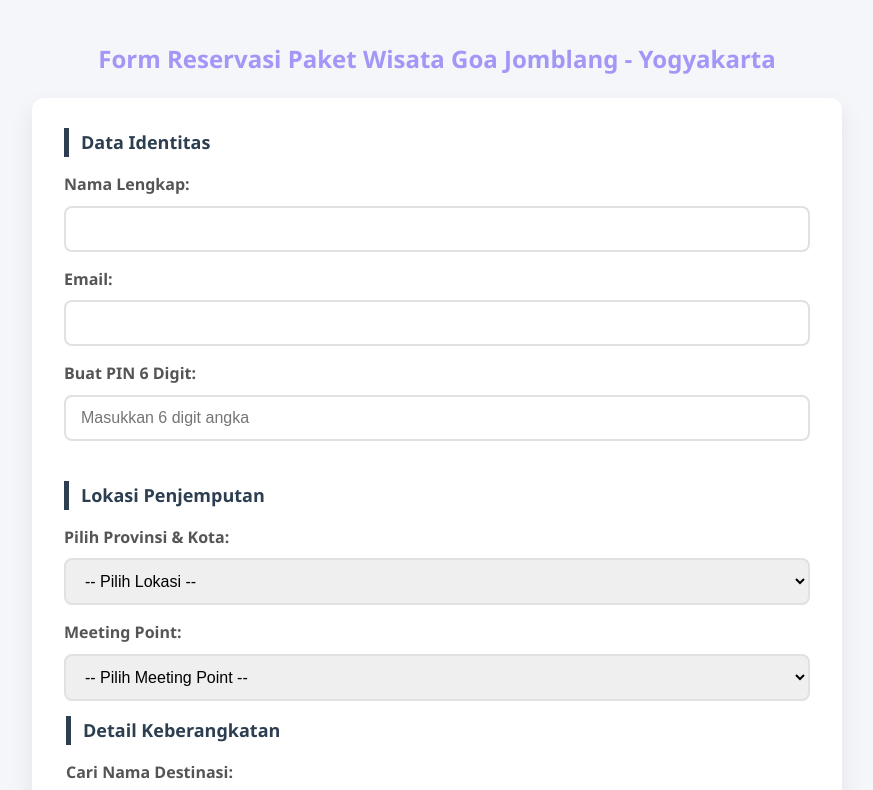
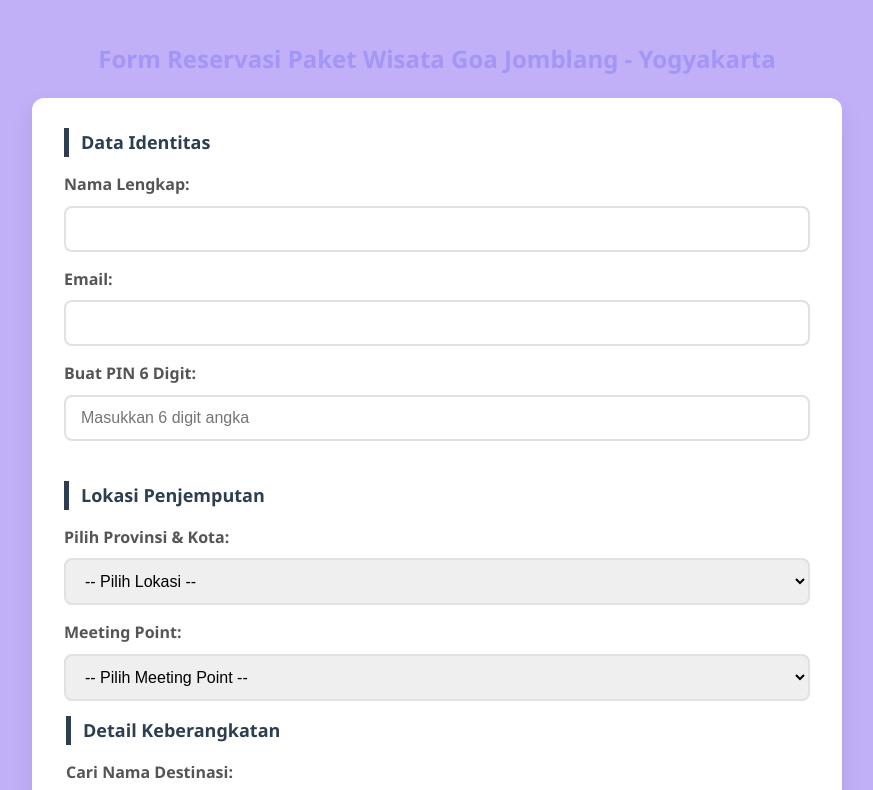
Before and after one commit to aneurianti04/index.formulir.pemesanan.html.implementasikan, a plain HTML site: page index.html in a window 1280 px wide. Shown: the top 790 px of the page, without its empty margins (203-1076 px from the left). Drawn offline with Linux system fonts and the light colour scheme.

Commit message:
Update index.html

```diff
--- a/index.html
+++ b/index.html
@@ -7,7 +7,7 @@
 /* BODY */
 body {
     font-family: 'Segoe UI', Tahoma, Geneva, Verdana, sans-serif;
-    background: #f4f6f9;
+    background: #C1AFF7FF;
     margin: 0;
     padding: 20px;
     line-height: 1.6;
```
